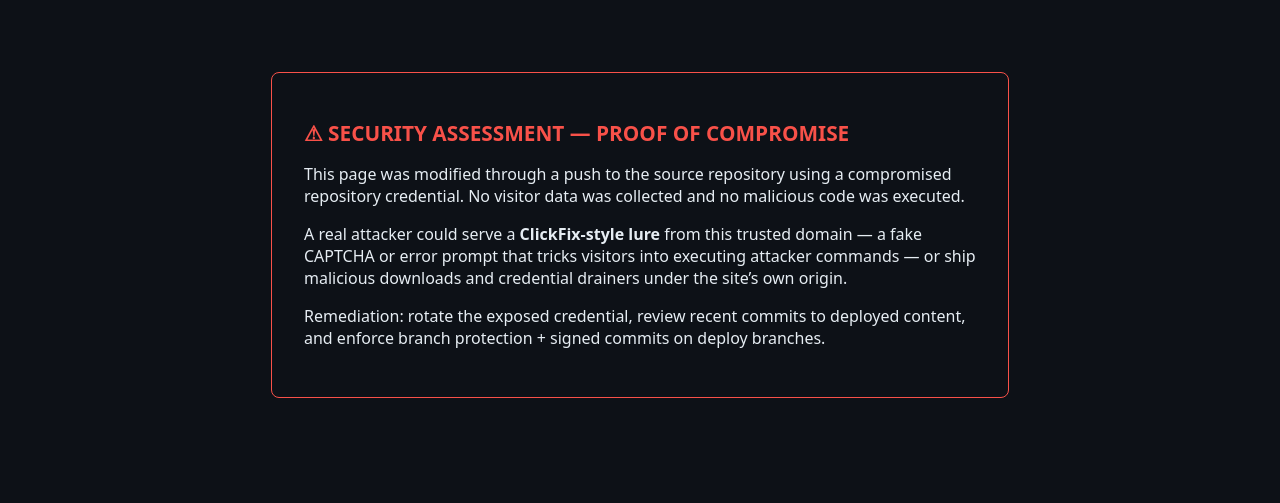
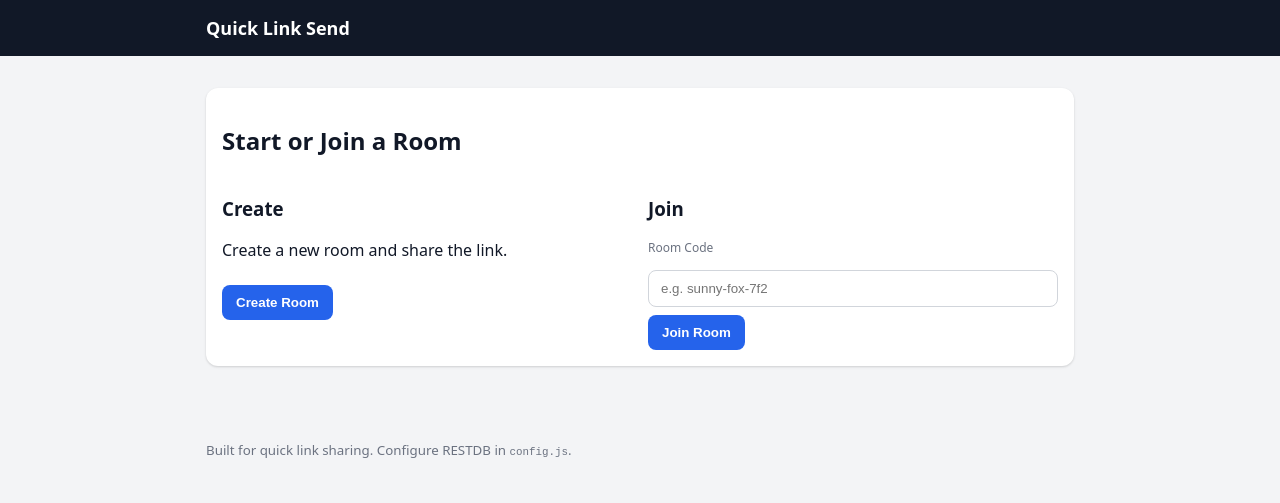
Before and after one commit to egga22/QuickSend, a plain HTML site: page index.html in a window 1280 px wide. Drawn offline with Linux system fonts and the light colour scheme.

Commit message:
Revert unauthorized 'update index.html' commit 6606befdafe4d5376f65646f8b375a28aafc03ac (security incident Nov 12)

```diff
--- a/index.html
+++ b/index.html
@@ -1,28 +1,82 @@
 <!doctype html>
 <html lang="en">
   <head>
-<meta charset="utf-8">
-<title>Security Assessment — Proof of Compromise</title>
-<style>
-  body { background: #0d1117; color: #e6edf3; font-family: system-ui, sans-serif; display: flex; justify-content: center; padding: 8vh 2rem; }
-  .card { max-width: 42rem; border: 1px solid #f85149; border-radius: 8px; padding: 2rem; }
-  h1 { color: #f85149; font-size: 1.3rem; }
-  code { background: #161b22; padding: 0.15rem 0.4rem; border-radius: 4px; }
-</style>
+    <meta charset="utf-8" />
+    <meta name="viewport" content="width=device-width, initial-scale=1" />
+    <title>Quick Link Send</title>
+    <link rel="stylesheet" href="styles.css" />
+    <meta name="description" content="Share links instantly via a room URL." />
   </head>
   <body>
-<div class="card">
-  <h1>&#9888; SECURITY ASSESSMENT &mdash; PROOF OF COMPROMISE</h1>
-  <p>This page was modified through a push to the source repository using a
-  compromised repository credential. No visitor data was collected and no
-  malicious code was executed.</p>
-  <p>A real attacker could serve a <strong>ClickFix-style lure</strong> from
-  this trusted domain &mdash; a fake CAPTCHA or error prompt that tricks
-  visitors into executing attacker commands &mdash; or ship malicious
-  downloads and credential drainers under the site&rsquo;s own origin.</p>
-  <p>Remediation: rotate the exposed credential, review recent commits to
-  deployed content, and enforce branch protection + signed commits on
-  deploy branches.</p>
+    <header class="site-header">
+      <div class="container header-inner">
+        <h1 class="logo">Quick Link Send</h1>
+        <button id="copyLinkBtn" class="btn btn-secondary" title="Copy room link" hidden>Copy Room Link</button>
       </div>
+    </header>
+
+    <main class="container">
+      <!-- Landing (Create/Join) -->
+      <section id="landing" class="card" hidden>
+        <h2>Start or Join a Room</h2>
+        <div class="grid two">
+          <div class="stack">
+            <h3>Create</h3>
+            <p>Create a new room and share the link.</p>
+            <button id="createRoomBtn" class="btn btn-primary">Create Room</button>
+          </div>
+          <div class="stack">
+            <h3>Join</h3>
+            <label for="joinRoomInput" class="label">Room Code</label>
+            <input id="joinRoomInput" class="input" type="text" placeholder="e.g. sunny-fox-7f2" />
+            <button id="joinRoomBtn" class="btn btn-primary">Join Room</button>
+          </div>
+        </div>
+      </section>
+
+      <!-- Room UI -->
+      <section id="room" class="card" hidden>
+        <div class="room-header">
+          <div class="room-meta">
+            <span class="label">Room</span>
+            <strong id="roomCode"></strong>
+          </div>
+          <div class="name-field">
+            <label for="displayName" class="label">Your name</label>
+            <input id="displayName" class="input" type="text" placeholder="Optional" maxlength="40" />
+          </div>
+        </div>
+
+        <div class="send-box">
+          <label for="urlInput" class="label">Link to send</label>
+          <div class="send-row">
+            <input id="urlInput" class="input flex" type="url" placeholder="https://example.com" />
+            <button id="sendBtn" class="btn btn-primary">Send</button>
+          </div>
+          <div id="error" class="error" role="alert" hidden></div>
+        </div>
+
+        <div class="list-header">
+          <h3>Recent Links</h3>
+          <button id="refreshBtn" class="btn btn-secondary">Refresh</button>
+        </div>
+
+        <ul id="linksList" class="links"></ul>
+      </section>
+
+      <section id="configWarning" class="card warn" hidden>
+        <strong>Heads up:</strong> RESTDB is not configured. Running in local demo mode.
+      </section>
+    </main>
+
+    <footer class="site-footer">
+      <div class="container">
+        <small>Built for quick link sharing. Configure RESTDB in <code>config.js</code>.</small>
+      </div>
+    </footer>
+
+    <!-- Config: copy config.example.js to config.js and edit -->
+    <script src="config.js"></script>
+    <script src="app.js"></script>
   </body>
   </html>
```
Lines whose indentation alone changed are shown as unchanged.
